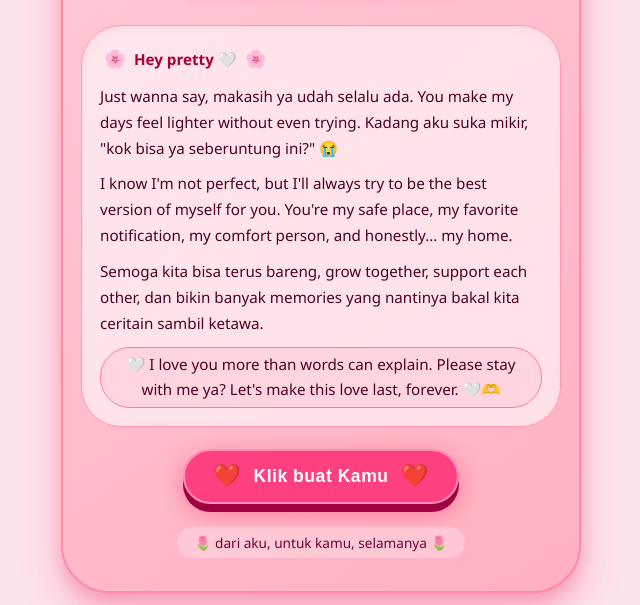
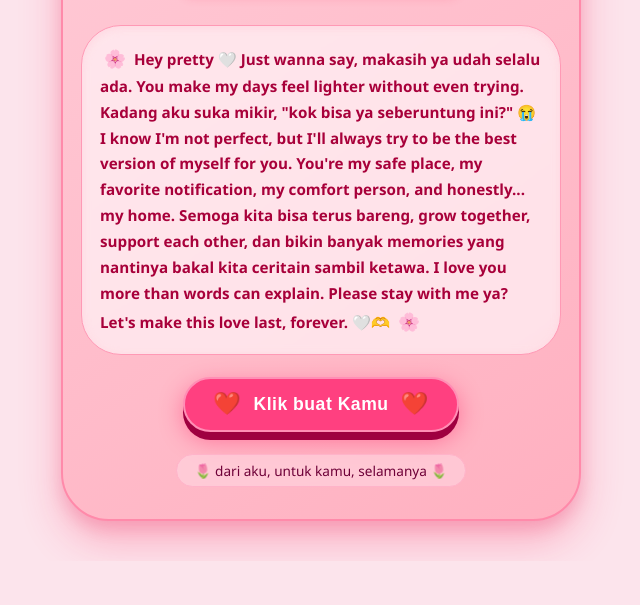
Before and after one commit to barnyster/myfuturegf, a plain HTML site: page index.html in a window 1280 px wide. Shown: the part 629-1234 px from the top of the page, without its empty margins (319-959 px from the left). After the commit the page ends 1190 px from the top, so only its background shows below. Drawn offline with Linux system fonts and the light colour scheme.

Commit message:
finallll

```diff
--- a/index.html
+++ b/index.html
@@ -384,25 +384,19 @@
         <div class="sub-greeting">🌷 untuk cewekku tersayang 🌷</div>
 
         <!-- ===== PERKENALAN ===== -->
-        <div class="bio">
+<div class="bio">
             <p>
                 <span class="heart-icon">🌸</span>
-                <strong>Hey pretty 🤍</strong>
+                <strong>Hey pretty 🤍
+
+Just wanna say, makasih ya udah selalu ada. You make my days feel lighter without even trying. Kadang aku suka mikir, "kok bisa ya seberuntung ini?" 😭
+
+I know I'm not perfect, but I'll always try to be the best version of myself for you. You're my safe place, my favorite notification, my comfort person, and honestly... my home.
+
+Semoga kita bisa terus bareng, grow together, support each other, dan bikin banyak memories yang nantinya bakal kita ceritain sambil ketawa.
+
+I love you more than words can explain. Please stay with me ya? Let's make this love last, forever. 🤍🫶</strong>
                 <span class="heart-icon">🌸</span>
-            </p>
-            <p>
-                Just wanna say, makasih ya udah selalu ada. You make my days feel lighter without even trying. Kadang aku suka mikir, "kok bisa ya seberuntung ini?" 😭
-            </p>
-            <p>
-                I know I'm not perfect, but I'll always try to be the best version of myself for you. You're my safe place, my favorite notification, my comfort person, and honestly... my home.
-            </p>
-            <p>
-                Semoga kita bisa terus bareng, grow together, support each other, dan bikin banyak memories yang nantinya bakal kita ceritain sambil ketawa.
-            </p>
-            <p style="text-align: center; margin-top: 6px;">
-                <span style="background: #ffd6e0; padding: 4px 18px; border-radius: 30px; display: inline-block; border:1px solid #ff7a9e;">
-                    🤍 I love you more than words can explain. Please stay with me ya? Let's make this love last, forever. 🤍🫶
-                </span>
             </p>
         </div>
 
```
